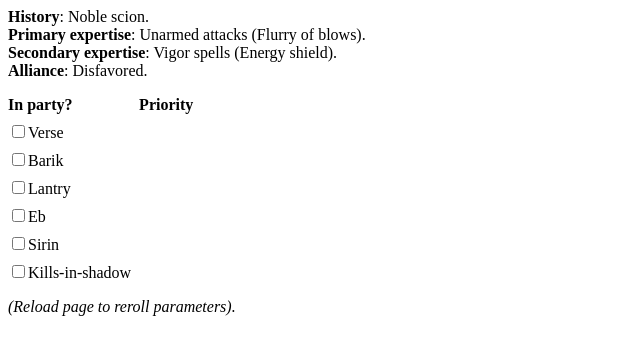
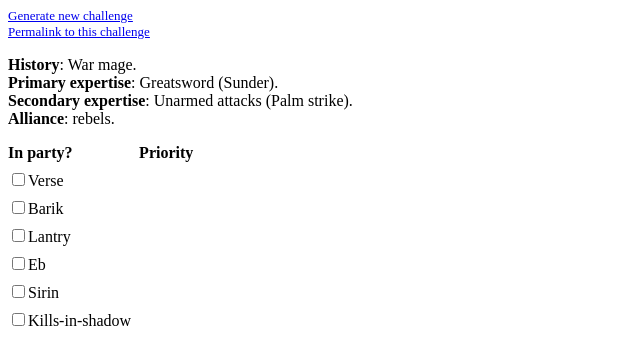
Before and after one commit to tukkek/tyranny-challenge, a plain HTML site: page index.html in a window 1280 px wide. Shown: the whole page, without its empty margins (0-640 px from the left). Drawn offline with nearby package versions, Linux system fonts and the light colour scheme.

Commit message:
Permalink

```diff
--- a/index.html
+++ b/index.html
@@ -2,6 +2,10 @@
 
 <link rel='stylesheet' href='style.css'>
 <meta charset='utf8'>
+<script src="//cdnjs.cloudflare.com/ajax/libs/seedrandom/3.0.5/seedrandom.min.js"></script>
+
+<div><a id='new'>Generate new challenge</a></div>
+<div><a id='permalink'>Permalink to this challenge</a></div>
 
 <div id='clauses'>
   <template id='clause'><div><strong></strong>: <span></span>.</div></template>
@@ -13,10 +17,10 @@
   <strong id='priority'>Priority</strong>
 </div>
 
-<p><em>(Reload page to reroll parameters).</em></p>
-
 <script type='module'>
   import * as challenge from './script/challenge.js'
+  import * as rpg from './script/rpg.js'
 
+  rpg.setup()
   challenge.setup()
 </script>
--- a/script/rpg.js
+++ b/script/rpg.js
@@ -1,3 +1,7 @@
+const LOCATION=new URL(document.location)
+
+export var seed=LOCATION.searchParams.get('seed')||Date.now()
+
 export function roll(min,max){return Math.floor(Math.random()*(max-min+1))+min}
 
 export function pick(array){return array[roll(0,array.length-1)]}
@@ -13,3 +17,12 @@ export function shuffle(array){
   }
   return array
 }
+
+export function setup(){
+  Math.seedrandom(seed.toString())
+  let u=LOCATION
+  u.searchParams.set('seed',seed)
+  document.querySelector('#permalink').href=u
+  u.searchParams.delete('seed')
+  document.querySelector('#new').href=u
+}
--- a/style.css
+++ b/style.css
@@ -7,3 +7,9 @@
   justify-content:left;
   margin-top:1em;
 }
+#clauses{
+  margin-top:1em;
+}
+a{
+  font-size:small;
+}
```
